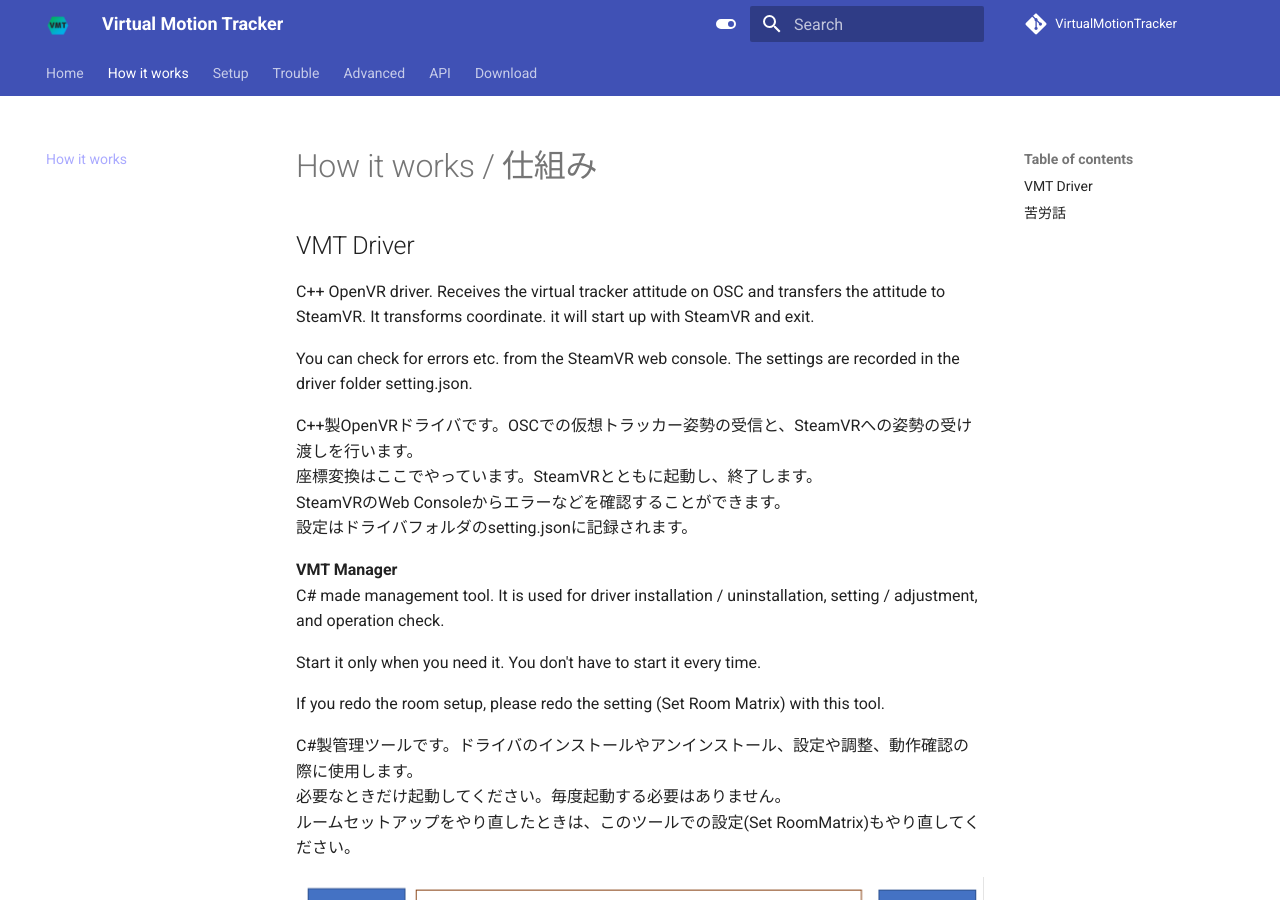
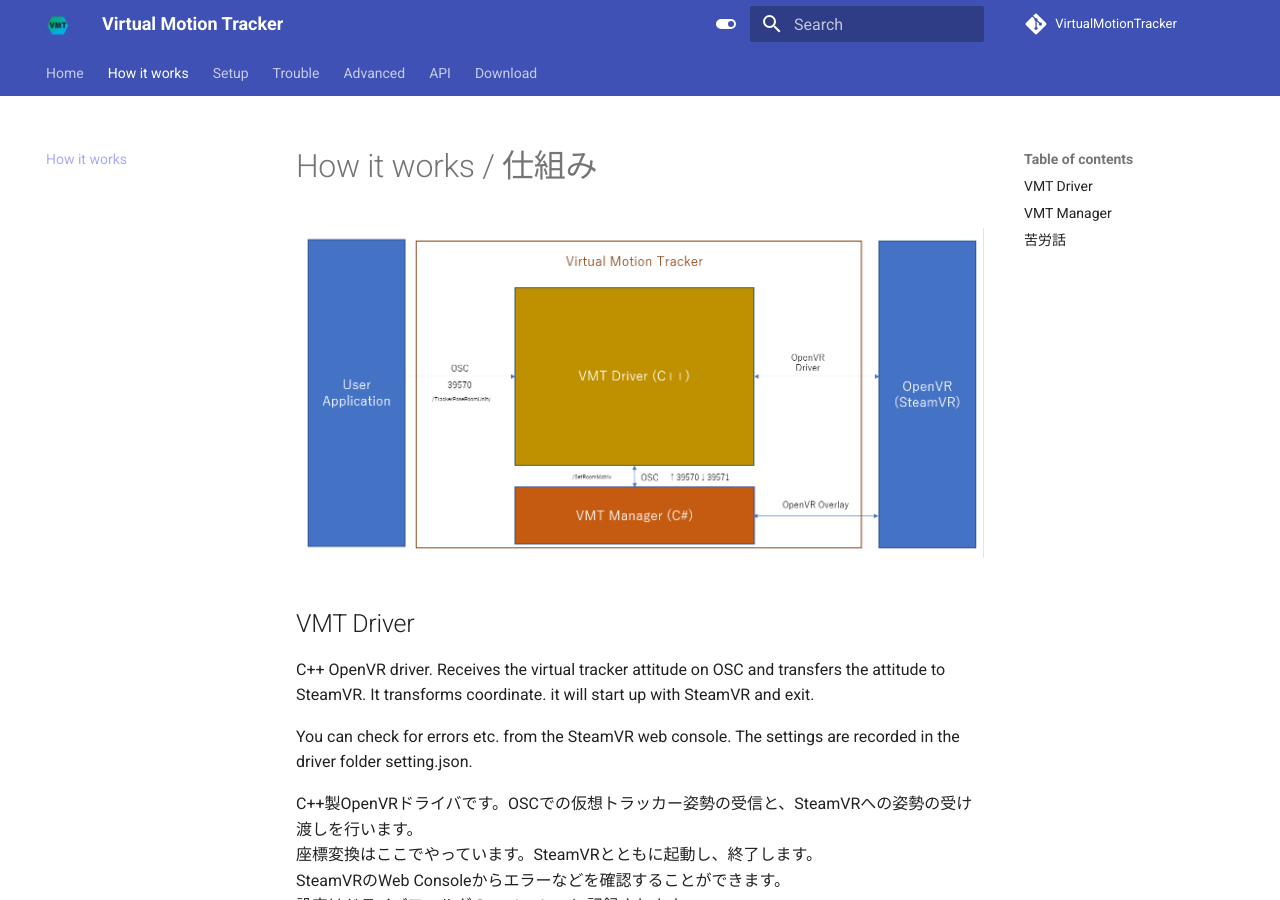
Before and after one commit to gpsnmeajp/VirtualMotionTrackerDocument, an MkDocs documentation site: the page built from docs/howitworks.md, in a window 1280 px wide and 900 px high. Built offline with MkDocs 1.6.1 and Material for MkDocs 9.7.7, drawn with Linux system fonts in a browser that asks for light colours; comment, search, counter and statistics services are not loaded.

Commit message:
How it works調整

```diff
--- a/docs/howitworks.md
+++ b/docs/howitworks.md
@@ -4,6 +4,9 @@
 ---
 
 # How it works / 仕組み
+
+![](/VirtualMotionTrackerDocument/image/Architecture.png)
+
 ## VMT Driver
 C++ OpenVR driver. Receives the virtual tracker attitude on OSC and transfers the attitude to SteamVR.
 It transforms coordinate. it will start up with SteamVR and exit.
@@ -16,7 +19,7 @@
 SteamVRのWeb Consoleからエラーなどを確認することができます。
 設定はドライバフォルダのsetting.jsonに記録されます。
 
-**VMT Manager**
+## VMT Manager
 C# made management tool. It is used for driver installation / uninstallation, setting / adjustment, and operation check.
 
 Start it only when you need it. You don't have to start it every time.
@@ -27,7 +30,5 @@
 必要なときだけ起動してください。毎度起動する必要はありません。
 ルームセットアップをやり直したときは、このツールでの設定(Set RoomMatrix)もやり直してください。
 
-![](/VirtualMotionTrackerDocument/image/Architecture.png)
-
 ## 苦労話
 [Virtual Motion Trackerを作ったときのノウハウ](https://qiita.com/gpsnmeajp/items/9c41654e6c89c6b9702f)
```
